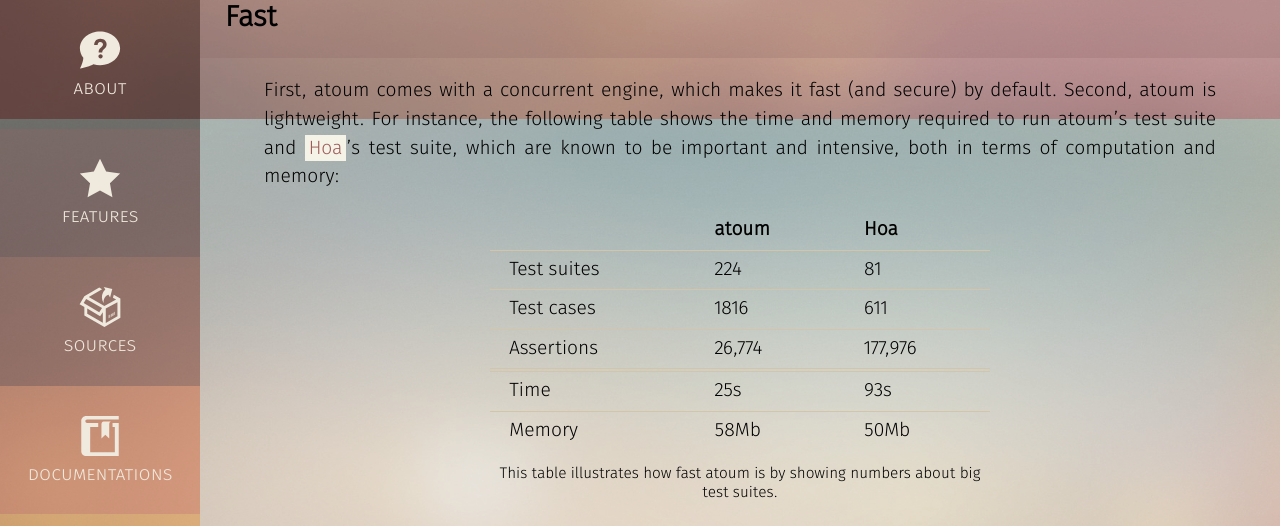
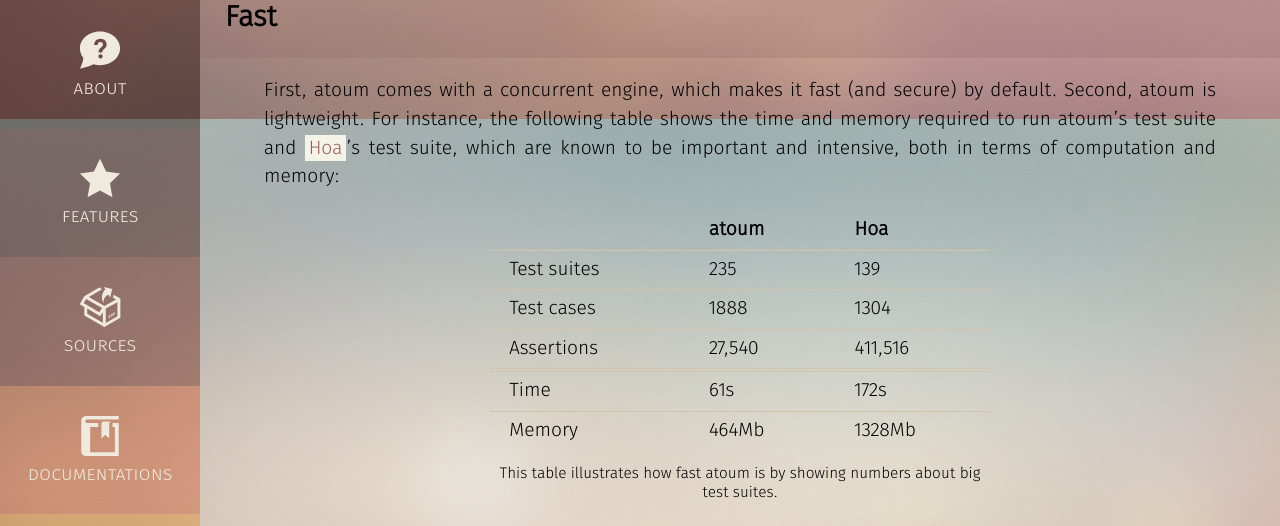
Before and after one commit to atoum/atoum.github.io, a Jekyll site: the page built from features.md, in a window 1280 px wide and 900 px high, scrolled down 7081 px. Shown: the top 526 px of the window. Built offline with Jekyll 4.4.1, drawn with Linux system fonts in a browser that asks for light colours; comment, search, counter and statistics services are not loaded; a style sheet for code colours, icons or effects is not loaded.

Commit message:
Update numbers in the Fast Section

```diff
--- a/features.md
+++ b/features.md
@@ -354,28 +354,28 @@ suite, which are known to be important and intensive, both in terms of computati
     <tbody>
     <tr>
         <td>Test suites</td>
-        <td>224</td>
-        <td>81</td>
+        <td>235</td>
+        <td>139</td>
     </tr>
     <tr>
         <td>Test cases</td>
-        <td>1816</td>
-        <td>611</td>
+        <td>1888</td>
+        <td>1304</td>
     </tr>
     <tr>
         <td>Assertions</td>
-        <td>26,774</td>
-        <td>177,976</td>
+        <td>27,540</td>
+        <td>411,516</td>
     </tr>
     <tr class="table--double-separator">
         <td>Time</td>
-        <td>25s</td>
-        <td>93s</td>
+        <td>61s</td>
+        <td>172s</td>
     </tr>
     <tr>
         <td>Memory</td>
-        <td>58Mb</td>
-        <td>50Mb</td>
+        <td>464Mb</td>
+        <td>1328Mb</td>
     </tr>
     </tbody>
 </table>
```
